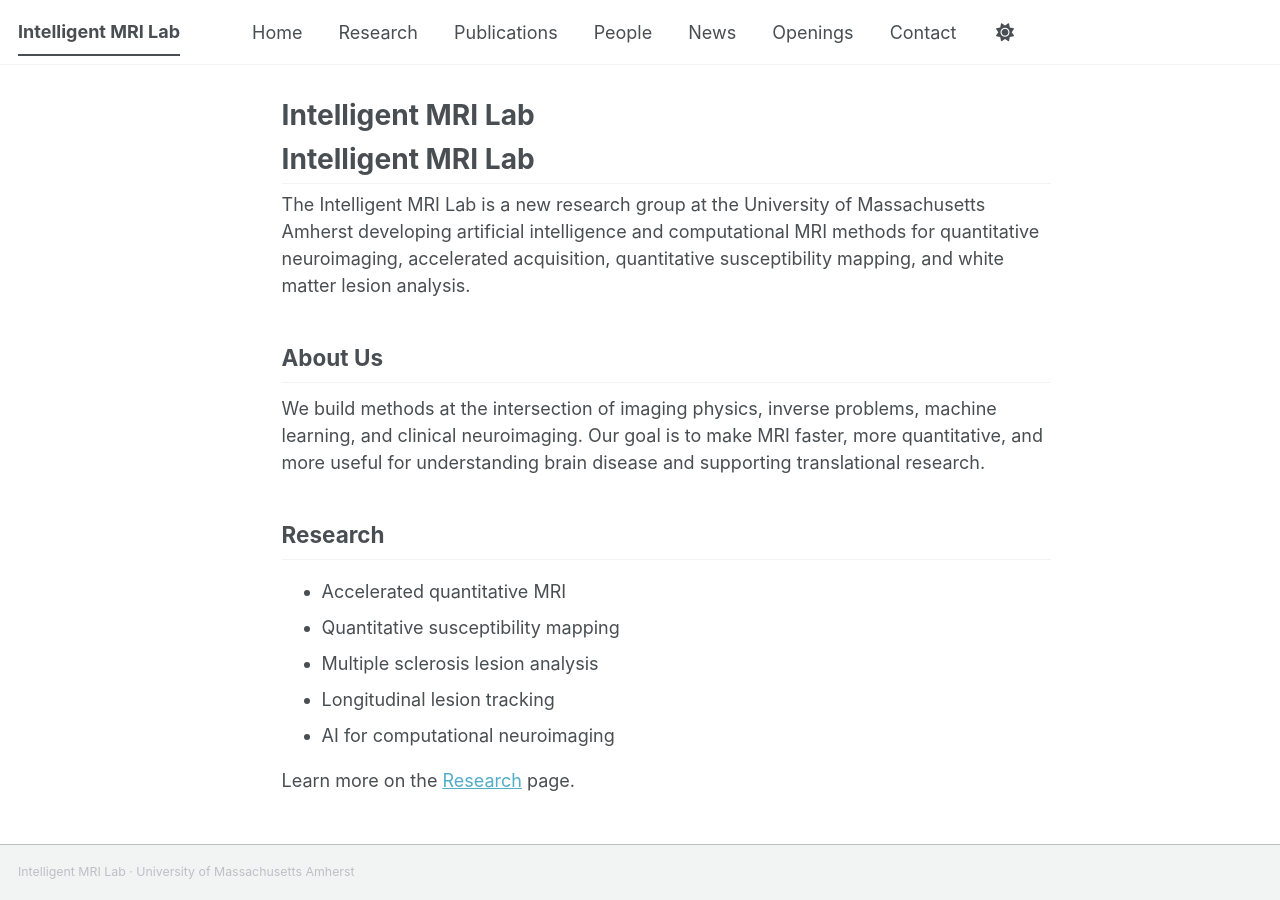
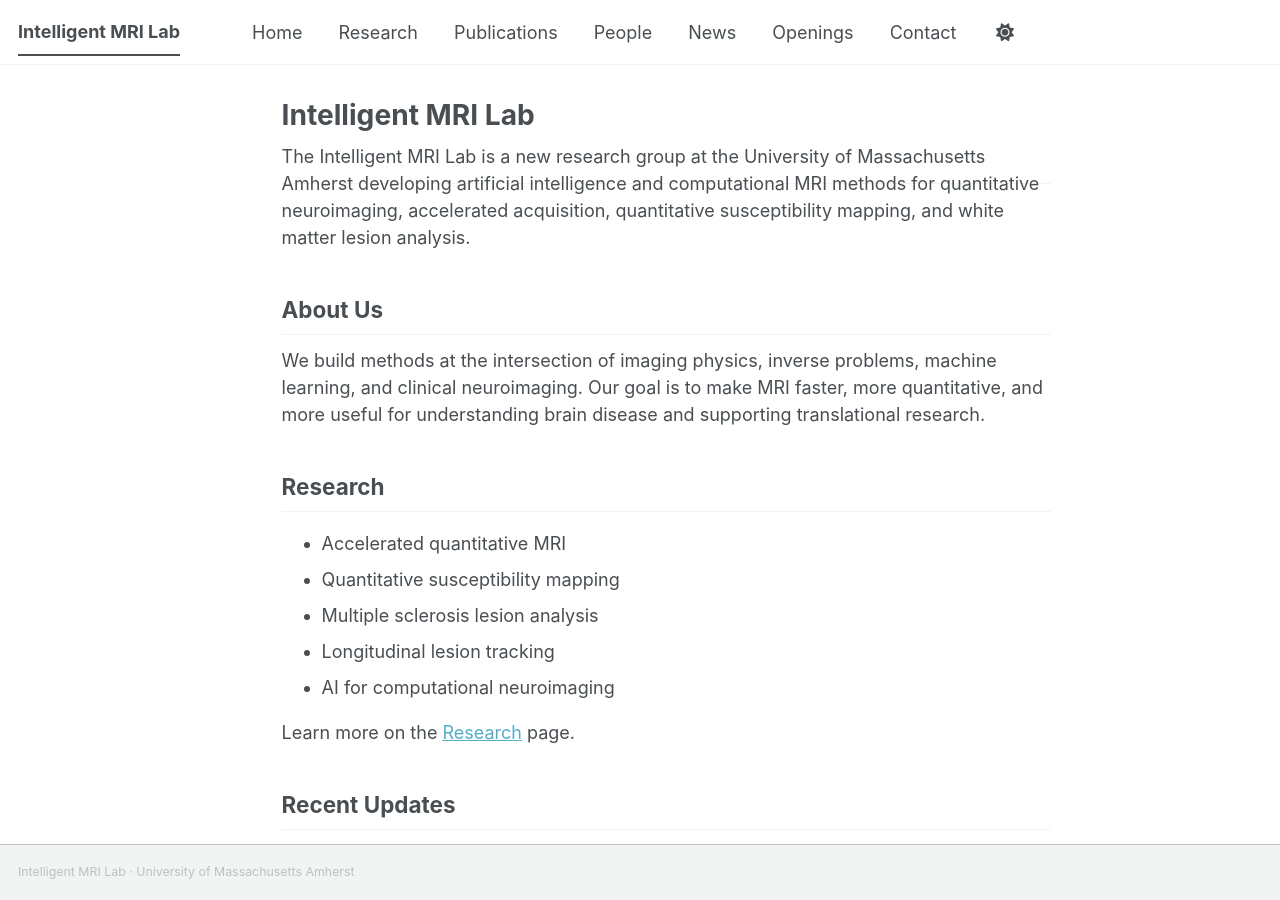
Before and after one commit to Jinwei1209/Jinwei1209.github.io, a Jekyll site: the page built from _pages/about.md, in a window 1280 px wide and 900 px high. Built offline with Jekyll 4.4.1, drawn with Linux system fonts in a browser that asks for light colours; some web fonts are replaced; a script bundle is joined from its source files by our own code; library files that are not in the unit come from our copies.

Commit message:
Fix duplicate homepage title and update scholar link

```diff
--- a/_pages/about.md
+++ b/_pages/about.md
@@ -6,9 +6,6 @@ redirect_from:
   - /about/
   - /about.html
 ---
-
-
-# Intelligent MRI Lab
 
 The Intelligent MRI Lab is a new research group at the University of Massachusetts Amherst developing artificial intelligence and computational MRI methods for quantitative neuroimaging, accelerated acquisition, quantitative susceptibility mapping, and white matter lesion analysis.
 
```
